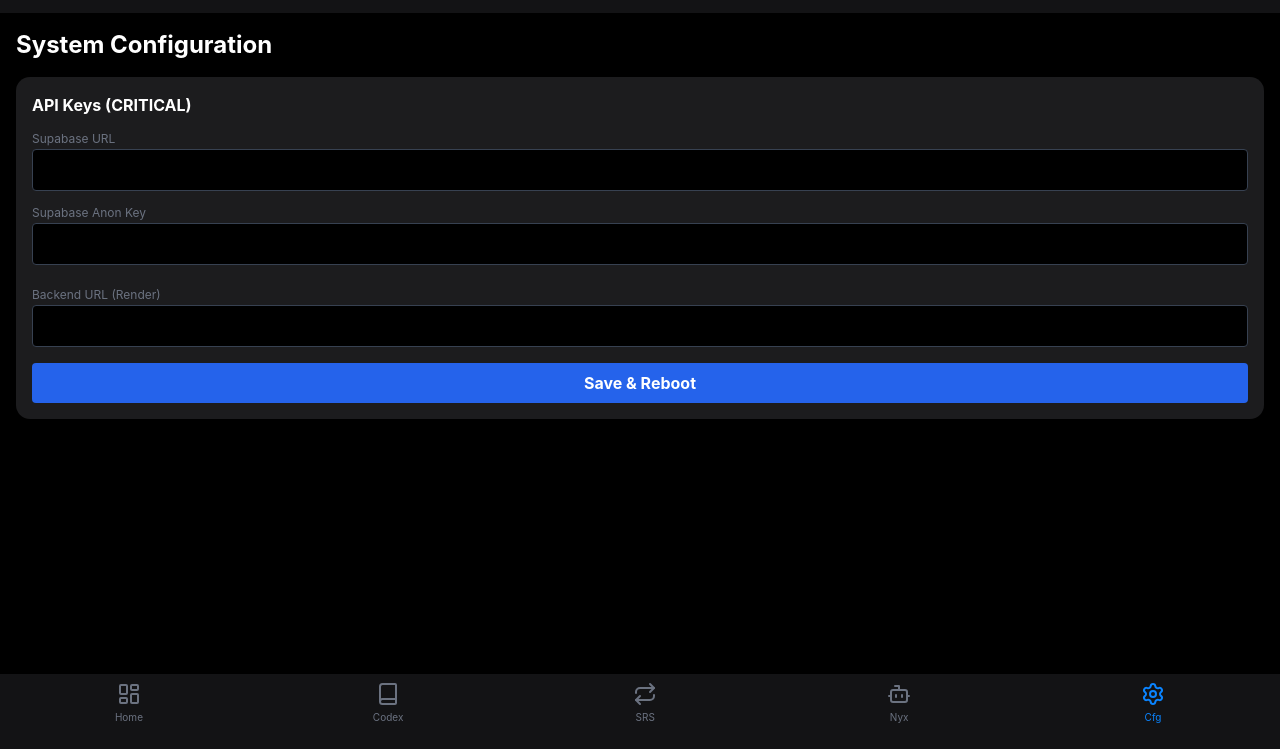
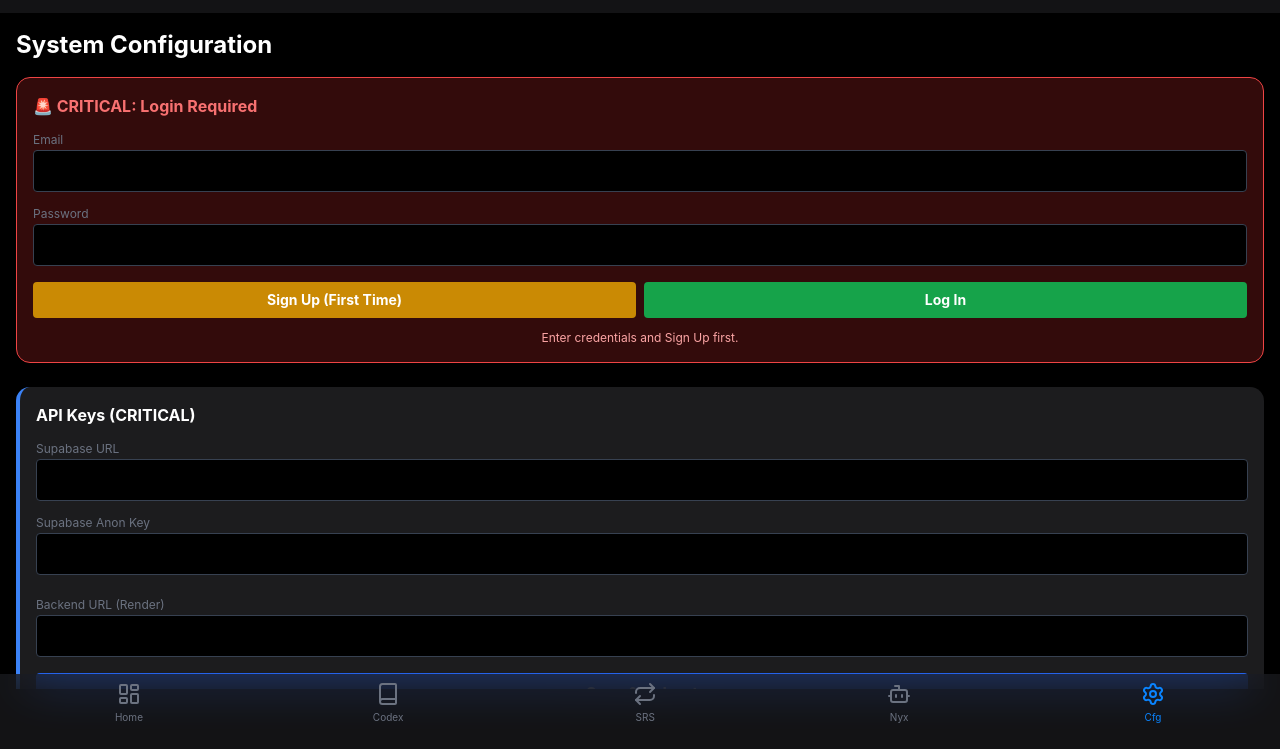
Before and after one commit to Dakshu8756746/s-os-pwa, a plain HTML site: page index.html in a window 1280 px wide. Shown: the part 51-800 px from the top of the page. Drawn offline with nearby package versions, Linux system fonts and the light colour scheme.

Commit message:
Update index.html

```diff
--- a/index.html
+++ b/index.html
@@ -136,19 +136,37 @@
             </template>
         </div>
 
-        <div x-show="view === 'settings'" x-cloak>
+                <div x-show="view === 'settings'" x-cloak>
             <h2 class="text-2xl font-bold mb-4">System Configuration</h2>
-            <div class="ios-card">
+
+            <div class="ios-card bg-red-900/40 border border-red-500 mb-6" x-show="!config.jwt">
+                <h3 class="font-bold mb-2 text-red-400">🚨 CRITICAL: Login Required</h3>
+                <label class="text-xs text-gray-500">Email</label>
+                <input x-model="auth.email" type="email" class="w-full bg-black border border-gray-700 rounded p-2 mb-2">
+                <label class="text-xs text-gray-500">Password</label>
+                <input x-model="auth.password" type="password" class="w-full bg-black border border-gray-700 rounded p-2 mb-4">
+
+                <div class="flex gap-2">
+                    <button @click="handleAuth('signup')" class="flex-1 bg-yellow-600 py-2 rounded font-bold text-sm">Sign Up (First Time)</button>
+                    <button @click="handleAuth('login')" class="flex-1 bg-green-600 py-2 rounded font-bold text-sm">Log In</button>
+                </div>
+                <p class="text-xs text-center mt-3 text-red-300" x-text="auth.message"></p>
+            </div>
+            <div class="ios-card border-l-4 border-blue-500">
                 <h3 class="font-bold mb-2">API Keys (CRITICAL)</h3>
+                <p class="text-xs text-gray-500 mb-2" x-show="config.jwt">Logged in as: <span class="text-green-400">User ID: <span x-text="user.id"></span></span></p>
+
                 <label class="text-xs text-gray-500">Supabase URL</label>
                 <input x-model="config.sbUrl" class="w-full bg-black border border-gray-700 rounded p-2 mb-2">
                 <label class="text-xs text-gray-500">Supabase Anon Key</label>
                 <input x-model="config.sbKey" type="password" class="w-full bg-black border border-gray-700 rounded p-2 mb-4">
                 <label class="text-xs text-gray-500">Backend URL (Render)</label>
                 <input x-model="config.backendUrl" class="w-full bg-black border border-gray-700 rounded p-2 mb-4">
+
                 <button @click="saveConfig()" class="w-full bg-blue-600 py-2 rounded font-bold">Save & Reboot</button>
             </div>
         </div>
+
     </main>
 
     <nav class="glass fixed bottom-0 w-full pb-6 pt-2 flex justify-around text-[10px] z-50">
@@ -173,6 +191,13 @@
     // --- CORE APPLICATION LOGIC (Alpine.js) ---
     function app() {
         return {
+                        // AUTH STATE
+            auth: {
+                email: '',
+                password: '',
+                message: 'Enter credentials and Sign Up first.',
+            },
+
             // STATE MANAGEMENT
             view: 'dashboard',
             isPaused: false,
@@ -457,6 +482,52 @@
                 localStorage.setItem('API_URL', this.config.backendUrl);
                 alert("System Rebooting. Please reload the PWA from your Home Screen.");
             },
+                        // --- AUTHENTICATION LOGIC ---
+            async handleAuth(mode) {
+                this.auth.message = 'Processing...';
+                if (!this.config.sbUrl || !this.config.sbKey) {
+                    this.auth.message = 'Error: Enter Supabase Keys first!';
+                    return;
+                }
+
+                // Ensure Supabase client is initialized before authentication
+                this.supabase = window.supabase.createClient(this.config.sbUrl, this.config.sbKey);
+
+                let response;
+                try {
+                    if (mode === 'signup') {
+                        response = await this.supabase.auth.signUp({
+                            email: this.auth.email,
+                            password: this.auth.password,
+                        });
+                    } else if (mode === 'login') {
+                        response = await this.supabase.auth.signInWithPassword({
+                            email: this.auth.email,
+                            password: this.auth.password,
+                        });
+                    }
+
+                    if (response.error) {
+                        throw new Error(response.error.message);
+                    }
+
+                    if (response.data.session) {
+                        const jwt = response.data.session.access_token;
+                        localStorage.setItem('AUTH_JWT', jwt);
+                        this.config.jwt = jwt; // Update the config state
+                        this.user.id = response.data.user.id; // Set user ID
+                        this.auth.message = `Success! Logged in. Tap Save & Reboot.`;
+                        alert("Authentication successful! Tap 'Save & Reboot' now.");
+                    } else if (mode === 'signup') {
+                         this.auth.message = 'Sign Up successful! Check your email to confirm, then Log In.';
+                    }
+
+                } catch (e) {
+                    this.auth.message = `Auth Failed: ${e.message}`;
+                    console.error('Auth Error:', e);
+                }
+            },
+
 
             // --- OFFLINE HELPER ---
             saveLocalChange(table, data) {
```
